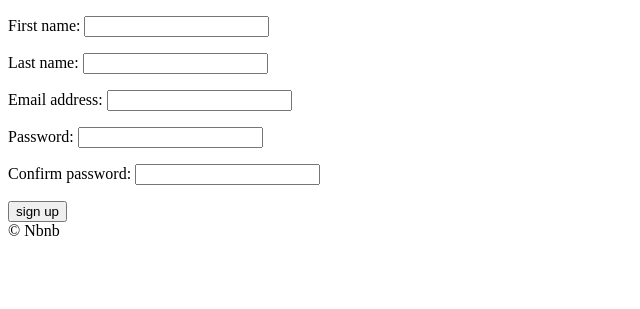
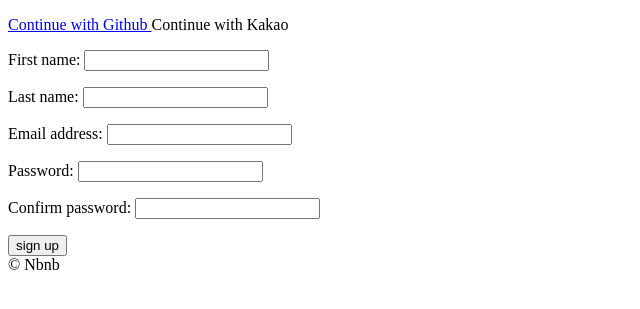
Before and after one commit to SeojinSeojin/airBNB, a Django app: page /users/signup/ in a window 1280 px wide. Shown: the part 78-387 px from the top of the page, without its empty margins (0-640 px from the left). Run offline with Django 3.2, Linux system fonts and the light colour scheme.

Commit message:
~#17.4 Github Login

```diff
--- /dev/null
+++ b/templates/partials/social_login.html
@@ -0,0 +1,8 @@
+<div>
+    <a href="{% url 'users:github-login' %}">
+        Continue with Github
+    </a>
+    <a>
+        Continue with Kakao
+    </a>
+</div>
--- a/templates/users/login.html
+++ b/templates/users/login.html
@@ -9,6 +9,8 @@
 
 {% block content %}
 
+    {% include 'partials/social_login.html' %}
+
     <form method="POST" action="{% url 'users:login' %}">
         {% csrf_token %}
         {{form.as_p}}
--- a/templates/users/signup.html
+++ b/templates/users/signup.html
@@ -9,6 +9,8 @@
 
 {% block content %}
 
+    {% include 'partials/social_login.html' %}
+
     <form method="POST" action="{% url 'users:signup' %}">
         {% csrf_token %}
         {{form.as_p}}
--- a/users/admin.py
+++ b/users/admin.py
@@ -18,6 +18,7 @@ class CustomUserAdmin(UserAdmin):
                     "language",
                     "currency",
                     "superhost",
+                    "login_method",
                 )
             },
         ),
@@ -38,4 +39,5 @@ class CustomUserAdmin(UserAdmin):
         "is_superuser",
         "email_verified",
         "email_secret",
+        "login_method",
     )
--- a/users/models.py
+++ b/users/models.py
@@ -37,6 +37,13 @@ class User(AbstractUser):
         (CURRENCY_KRW, "krw"),
     )
 
+    LOGIN_EMAIL = "email"
+    LOGIN_GITHUB = "github"
+    LOGIN_KAKAO = "kakao"
+
+    LOGIN_CHOICES = ((LOGIN_EMAIL, "Email"), (LOGIN_GITHUB,
+                                              "Github"), (LOGIN_KAKAO, "Kakao"),)
+
     avatar = models.ImageField(upload_to="avatars", blank=True)
     gender = models.CharField(choices=GENDER_CHOICES,
                               max_length=10, blank=True)
@@ -48,8 +55,11 @@ class User(AbstractUser):
         choices=CURRENCY_CHOICES, max_length=3, blank=True)
     superhost = models.BooleanField(default=False)
 
-    email_verifid = models.BooleanField(default=False)
+    email_verified = models.BooleanField(default=False)
     email_secret = models.CharField(max_length=20, default="", blank=True)
+
+    login_method = models.CharField(
+        max_length=50, choices=LOGIN_CHOICES, default=LOGIN_EMAIL)
 
     def verify_email(self):
         if self.email_email_verified is False:
--- a/users/urls.py
+++ b/users/urls.py
@@ -5,6 +5,8 @@ app_name = "users"
 
 urlpatterns = [
     path("login/", views.LoginView.as_view(), name="login"),
+    path("login/github/", views.github_login, name="github-login"),
+    path("login/github/callback", views.github_callback, name="github-callback"),
     path("logout/", views.log_out, name="logout"),
     path("signup/", views.SignupView.as_view(), name="signup"),
     path("verify/<str:key>", views.complete_verification,
--- a/users/views.py
+++ b/users/views.py
@@ -1,3 +1,5 @@
+import os
+import requests
 from django.views import View
 from django.views.generic import FormView
 from django.urls import reverse_lazy
@@ -55,3 +57,60 @@ def complete_verification(request, key):
         # 이러한 키를 가진 유저는 없습니다! 메시지 추가
         pass
     return redirect(reverse("core:home"))
+
+
+def github_login(request):
+    client_id = os.environ.get("GH_ID")
+    redirect_uri = "http://127.0.0.1:8000/users/login/github/callback"
+    return redirect(
+        f"https://github.com/login/oauth/authorize?client_id={client_id}&redirect_uri={redirect_uri}&scope=read:user"
+    )
+
+
+class GithubException(Exception):
+    pass
+
+
+def github_callback(request):
+    try:
+        client_id = os.environ.get("GH_ID")
+        client_secret = os.environ.get("GH_SECRET")
+        code = request.GET.get("code", None)
+        if code is not None:
+            token_request = requests.post(
+                f"https://github.com/login/oauth/access_token?cliend_id={client_id}&client_secret={client_secret}&code={code}", headers={"Accept": "application/json"},)
+            token_json = token_request.json()
+            error = token_json.get("error", None)
+            if error is not None:
+                raise GithubException()
+            else:
+                access_token = token_json.get("access_token")
+                profile_request = requests.get("https://api.github.com/user", headers={
+                                               "Authorization": f"token {access_token}", "Accept": "application/json", },)
+                profile_json = profile_request.json()
+                username = profile_json.get("login", None)
+                if username is not None:
+                    name = profile_json.get("name")
+                    email = profile_json.get("email")
+                    bio = profile_json.get("bio")
+                    try:
+                        user = models.User.objects.get(email=email)
+                        if user.login_method != models.User.LOGIN_GITHUB:
+                            raise GithubException()
+                    except models.User.DoesNotExist:
+                        user = models.User.objects.create(
+                            username=email, first_name=name, bio=bio, email=email, login_method=models.User.LOGIN_GITHUB,
+                        )
+                        user.set_unusable_password()
+                        user.save()
+
+                    login(request, user)
+                    return redirect(reverse("core:home"))
+                else:
+                    raise GithubException()
+        else:
+            raise GithubException()
+
+    except GithubException:
+        # 에러 메시지 보내기
+        return redirect(reverse("users:login"))
```
Also changed, not shown: users/migrations/0004_auto_20200528_0011.py (added), users/migrations/0005_user_login_method.py (added), 2 other files.
